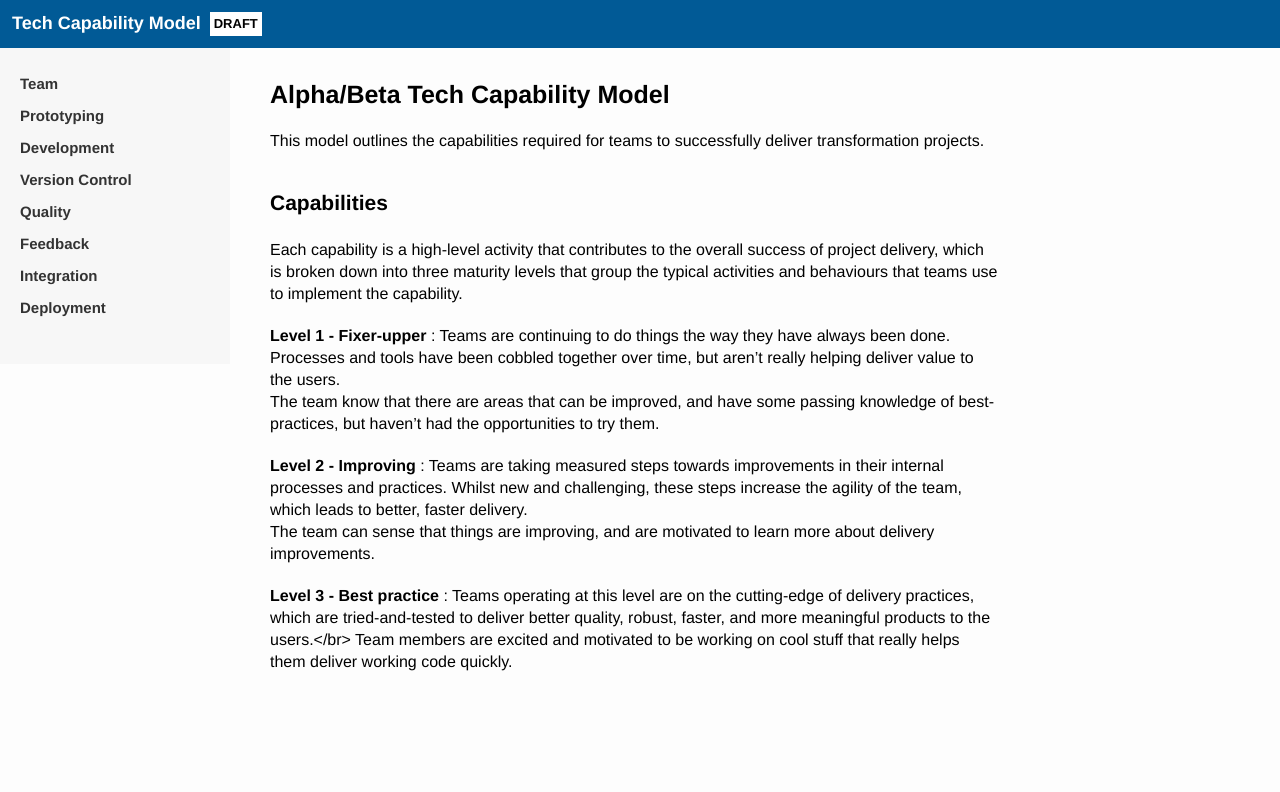
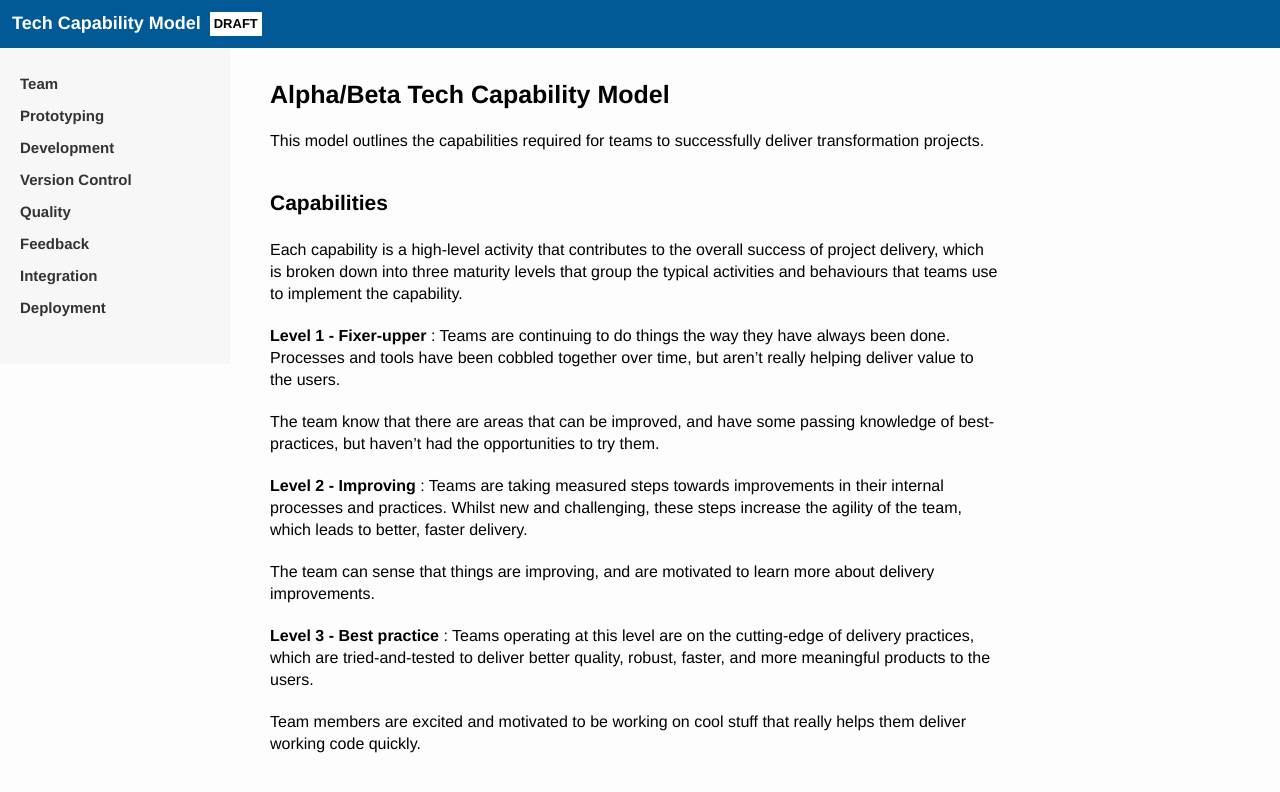
Before and after one commit to colugo/cautious-turtle, a Jekyll site: the page built from index.md, in a window 1280 px wide. Shown: the top 792 px of the page. Built offline with Jekyll 4.4.1, drawn with Linux system fonts in a browser that asks for light colours.

Commit message:
Remove unneeded html from markdown

```diff
--- a/index.md
+++ b/index.md
@@ -11,13 +11,16 @@ This model outlines the capabilities required for teams to successfully deliver
 
 Each capability is a high-level activity that contributes to the overall success of project delivery, which is broken down into three maturity levels that group the typical activities and behaviours that teams use to implement the capability.
 
-**Level 1 - Fixer-upper** : Teams are continuing to do things the way they have always been done. Processes and tools have been cobbled together over time, but aren't really helping deliver value to the users.<br/>
+**Level 1 - Fixer-upper** : Teams are continuing to do things the way they have always been done. Processes and tools have been cobbled together over time, but aren't really helping deliver value to the users.
+
 The team know that there are areas that can be improved, and have some passing knowledge of best-practices, but haven't had the opportunities to try them.
 
 
-**Level 2 - Improving** : Teams are taking measured steps towards improvements in their internal processes and practices. Whilst new and challenging, these steps increase the agility of the team, which leads to better, faster delivery.<br/>
+**Level 2 - Improving** : Teams are taking measured steps towards improvements in their internal processes and practices. Whilst new and challenging, these steps increase the agility of the team, which leads to better, faster delivery.
+
 The team can sense that things are improving, and are motivated to learn more about delivery improvements.
 
 
-**Level 3 - Best practice** : Teams operating at this level are on the cutting-edge of delivery practices, which are tried-and-tested to deliver better quality, robust, faster, and more meaningful products to the users.</br>
+**Level 3 - Best practice** : Teams operating at this level are on the cutting-edge of delivery practices, which are tried-and-tested to deliver better quality, robust, faster, and more meaningful products to the users.
+
 Team members are excited and motivated to be working on cool stuff that really helps them deliver working code quickly.
```
